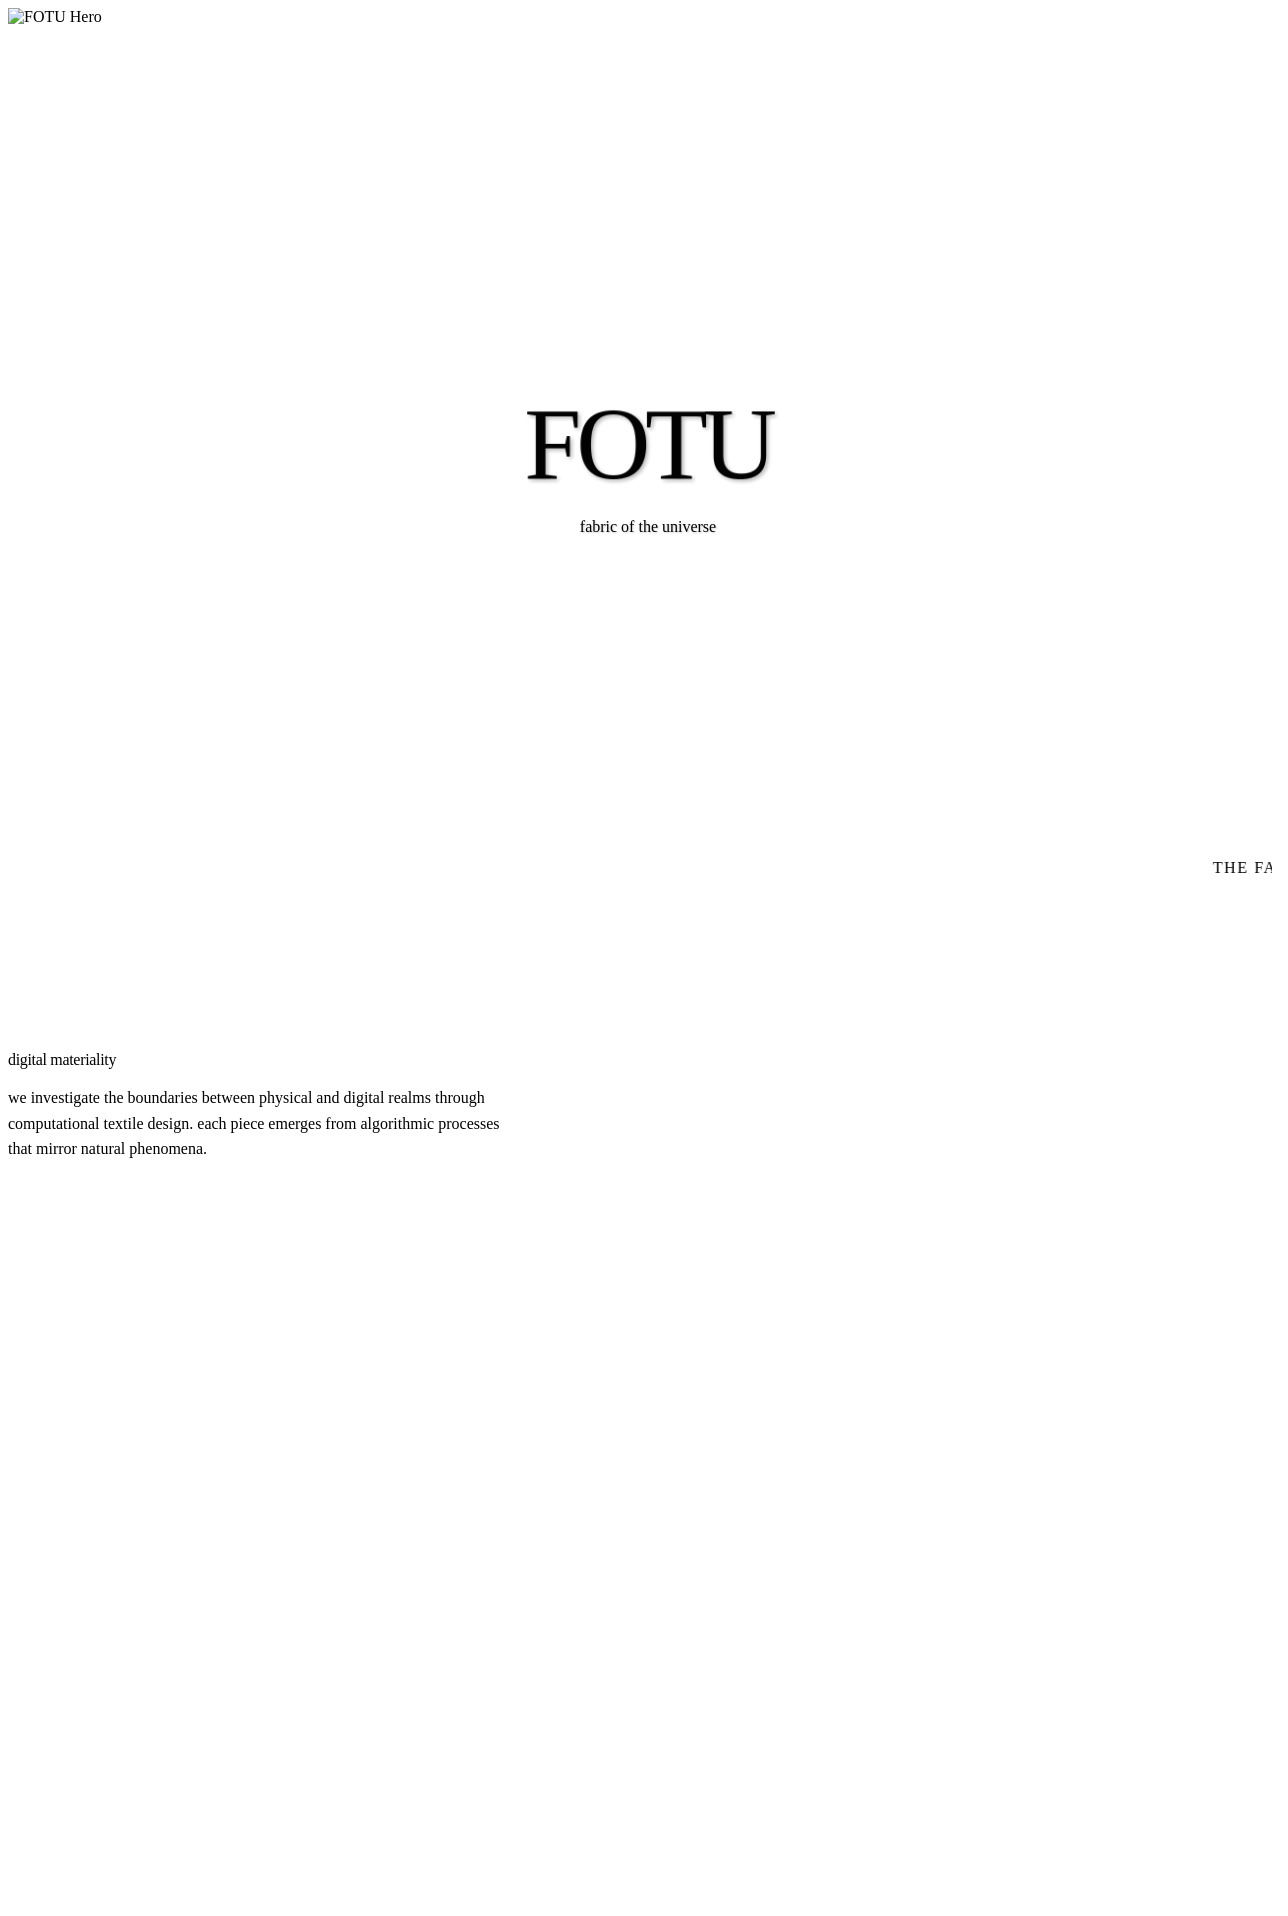
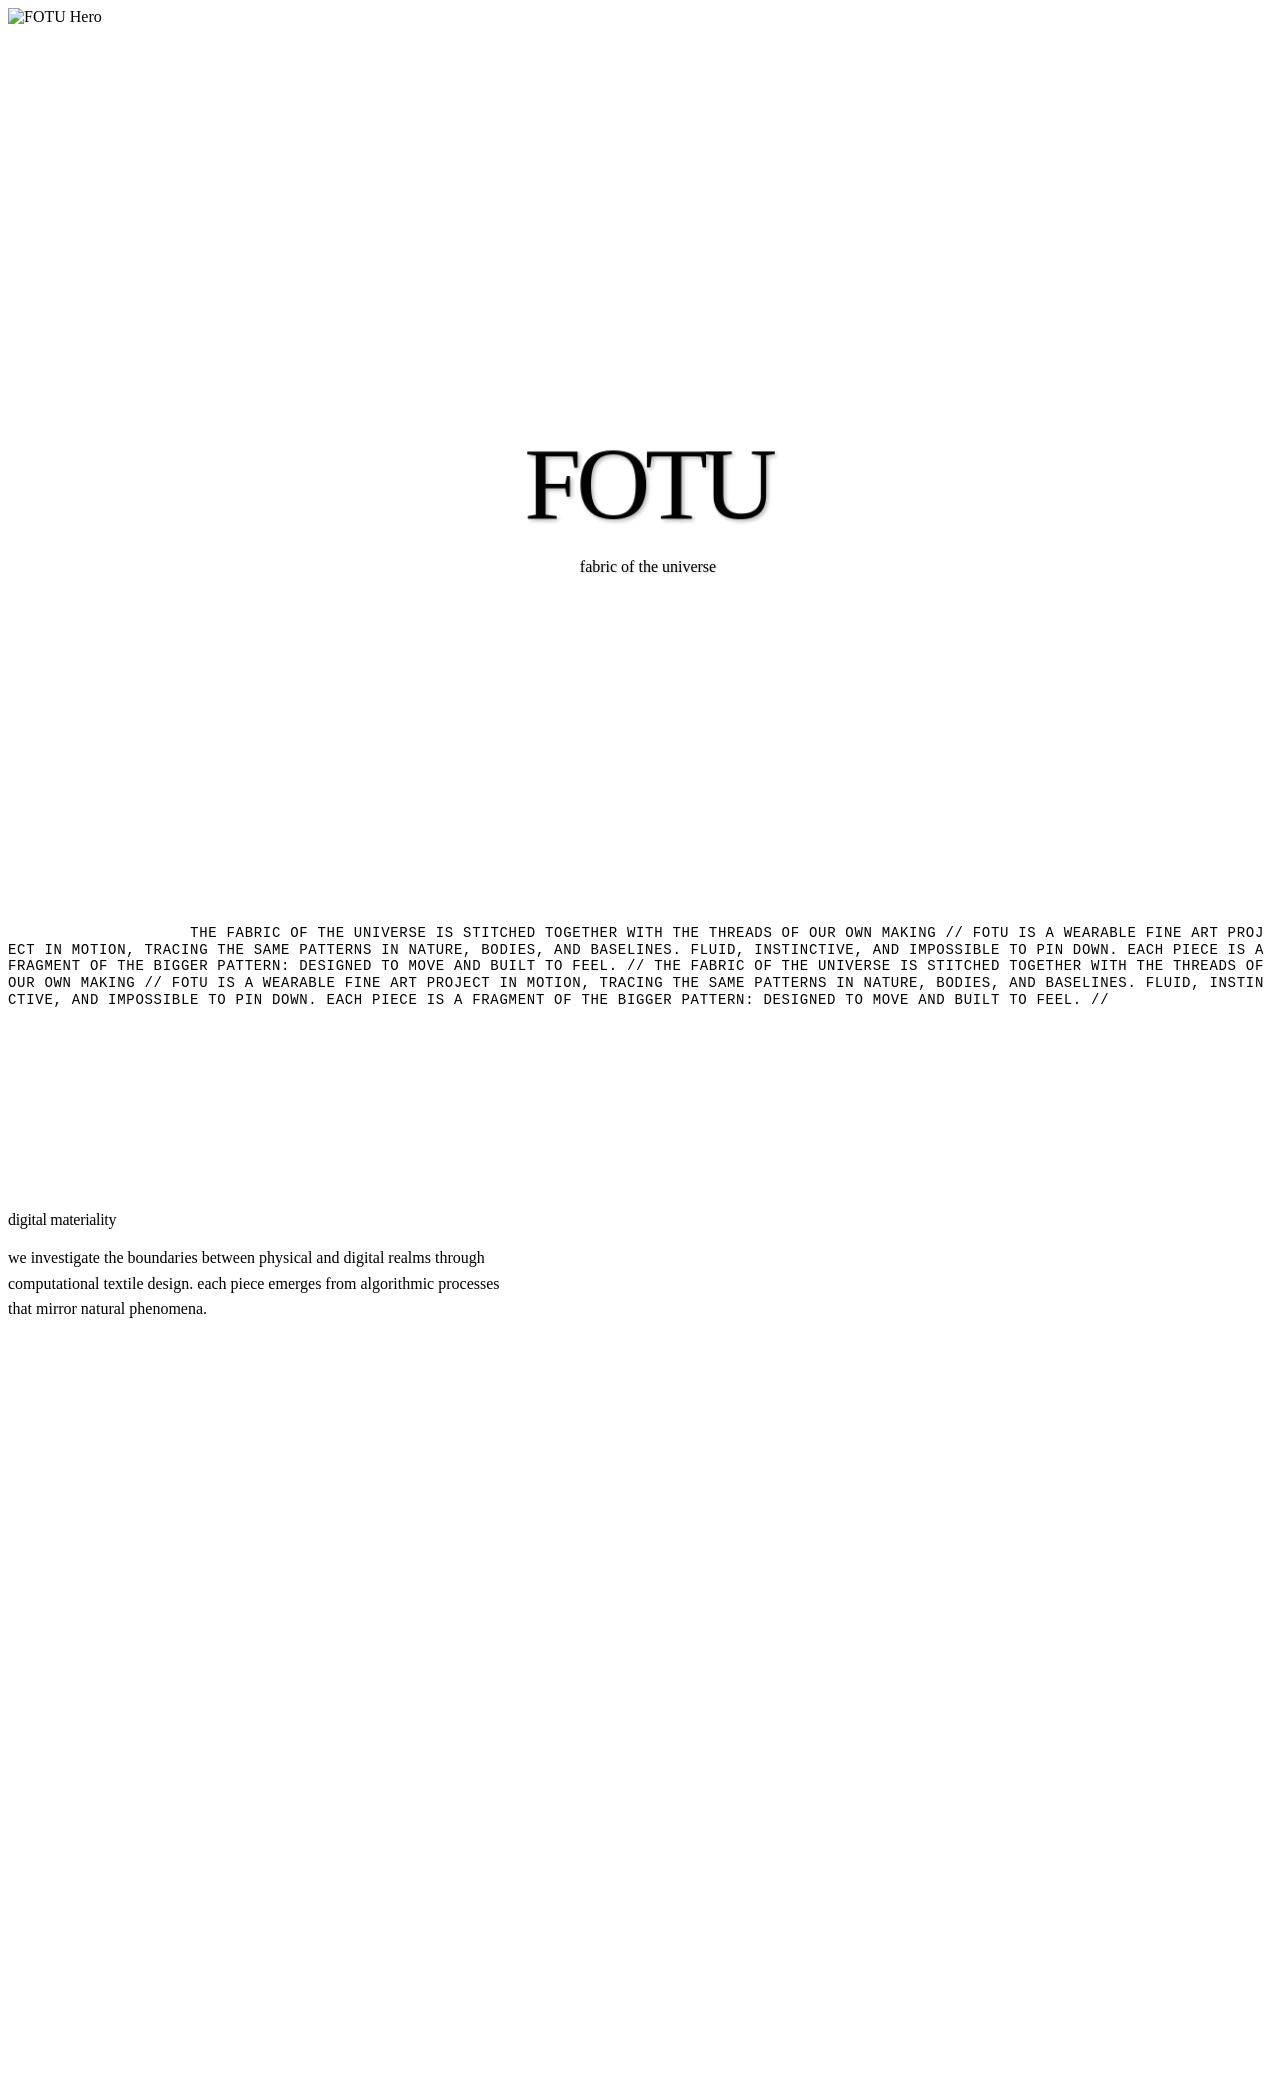

Add particle-based image gallery with living effects and redesigned navigation

--- a/css/home.css
+++ b/css/home.css
@@ -13,10 +13,11 @@ main section {
 /* Hero Fullscreen Section */
 .hero-fullscreen {
     position: relative;
-    height: calc(100vh - 80px);
+    height: 100vh;
     width: 100vw;
     overflow: hidden;
     margin-bottom: 0;
+    margin-top: 0;
 }
 
 .hero-image {
@@ -26,24 +27,21 @@ main section {
     width: 100%;
     height: 100%;
     z-index: 1;
+    /* Ensure proper stacking context for ::before overlay */
+    isolation: isolate;
 }
 
-.hero-background {
+.morph-gallery-canvas {
+    position: absolute;
+    top: 0;
+    left: 0;
     width: 100%;
     height: 100%;
-    object-fit: contain;
-    object-position: center;
-    display: block;
-    transition: filter 0.3s ease;
+    z-index: 1;
+    background: #f5f5f5;
 }
 
-.hero-image:hover .hero-background {
-    filter: blur(0.5px) contrast(1.1) saturate(0.9);
-}
-
-.hero-image.deconstructing .hero-background {
-    filter: blur(1px) contrast(1.2) saturate(0.8) brightness(1.05);
-}
+/* No CSS overlay needed - loading animation is on canvas */
 
 .fabric-deconstruction-canvas {
     position: absolute;
@@ -80,12 +78,12 @@ main section {
 
 /* Hanging Letters */
 .hero-overlay h1.hanging-mode {
-    opacity: 0 !important;
+    visibility: hidden !important;
     pointer-events: none;
 }
 
 .hanging-letter {
-    position: fixed;
+    position: absolute;
     top: 0;
     font-size: inherit;
     font-weight: inherit;
@@ -114,7 +112,7 @@ main section {
 }
 
 .hanging-thread {
-    position: fixed;
+    position: absolute;
     top: 0;
     left: 50%;
     width: 2px;
@@ -132,16 +130,16 @@ main section {
 
 @keyframes hangingSwing {
     0%, 100% {
-        transform: rotate(0deg) translateY(0px);
+        transform: translateX(-50%) rotate(0deg) translateY(0px);
     }
     25% {
-        transform: rotate(3deg) translateY(8px) scale(1.02);
+        transform: translateX(-50%) rotate(3deg) translateY(8px) scale(1.02);
     }
     50% {
-        transform: rotate(0deg) translateY(5px);
+        transform: translateX(-50%) rotate(0deg) translateY(5px);
     }
     75% {
-        transform: rotate(-2deg) translateY(6px) scale(0.98);
+        transform: translateX(-50%) rotate(-2deg) translateY(6px) scale(0.98);
     }
 }
 
@@ -211,44 +209,110 @@ main section {
     letter-spacing: 0.1em;
 }
 
-/* Scrolling Banner */
+/* Hero Typewriter Overlay */
+.hero-typewriter-left,
+.hero-typewriter-right {
+    position: absolute;
+    top: 0;
+    bottom: 0;
+    width: 200px;
+    height: 100%;
+    background-color: var(--bg-light);
+    color: rgba(60, 60, 60, 0.7);
+    z-index: 5;
+    padding: var(--spacing-sm);
+    font-family: 'Courier New', monospace;
+    font-size: 12px;
+    font-weight: 400;
+    text-transform: uppercase;
+    letter-spacing: 0.05em;
+    line-height: 1.1;
+    white-space: pre-wrap;
+    word-break: break-all;
+    overflow: hidden;
+}
+
+.hero-typewriter-left {
+    left: 0;
+    border-right: 1px solid var(--border-color);
+}
+
+.hero-typewriter-right {
+    right: 0;
+    border-left: 1px solid var(--border-color);
+}
+
+.hero-typewriter-left strong,
+.hero-typewriter-right strong {
+    color: rgba(50, 50, 50, 0.8);
+    font-weight: 500;
+}
+
+/* Typewriter nav styles are now in main.css for all pages */
+
+/* Typewriter Banner */
 .scrolling-banner {
     background-color: var(--bg-light);
     color: var(--text-dark);
-    padding: var(--spacing-lg) 0;
+    padding: 0;
     overflow: hidden;
     position: relative;
     border-bottom: 1px solid var(--border-color);
     margin-top: 0;
-    height: 80px;
+    min-height: 160px;
     display: flex;
-    align-items: center;
+    align-items: flex-start;
 }
 
 .banner-container {
     width: 100%;
-    overflow: hidden;
+    height: 100%;
     position: relative;
+    padding: var(--spacing-sm) var(--spacing-md) var(--spacing-xs) var(--spacing-md);
 }
 
 .banner-text {
-    display: inline-block;
-    font-size: var(--font-size-sm);
-    font-weight: 300;
+    font-family: 'Courier New', monospace;
+    font-size: 14px;
+    font-weight: 400;
     text-transform: uppercase;
-    letter-spacing: 0.1em;
-    white-space: nowrap;
-    will-change: transform;
-    animation: scroll-horizontal 50s linear infinite;
-    padding-left: 100vw;
+    letter-spacing: 0.05em;
+    line-height: 1.2;
+    white-space: pre-wrap;
+    word-break: break-all;
+    backface-visibility: hidden;
+    transform: translateZ(0);
+    -webkit-font-smoothing: subpixel-antialiased;
+    width: 100%;
+    position: relative;
 }
 
-@keyframes scroll-horizontal {
-    0% {
-        transform: translateX(0);
+/* Sewing Machine Cursor */
+.sewing-cursor {
+    position: absolute;
+    width: 2px;
+    height: 16px;
+    background-color: var(--text-dark);
+    animation: sewingMachine 0.8s ease-in-out infinite;
+    z-index: 10;
+}
+
+@keyframes sewingMachine {
+    0%, 100% {
+        transform: translateY(0px) scaleY(1);
+        opacity: 1;
     }
-    100% {
-        transform: translateX(-100%);
+    25% {
+        transform: translateY(-3px) scaleY(0.8);
+        opacity: 0.8;
+    }
+    50% {
+        transform: translateY(0px) scaleY(1.1);
+        opacity: 1;
+    }
+    75% {
+        transform: translateY(2px) scaleY(0.9);
+        opacity: 0.9;
     }
 }
 
@@ -459,8 +523,19 @@ main section {
     }
 }
 
+/* Mobile nav styles are now in main.css for all pages */
+
 /* Responsive Design */
 @media (max-width: 768px) {
+    .mobile-nav-toggle {
+        display: block;
+    }
+
+    .hero-typewriter-left,
+    .hero-typewriter-right {
+        display: none;
+    }
+    
     .hero-overlay h1 {
         font-size: clamp(2rem, 12vw, 4rem);
     }
@@ -477,7 +552,7 @@ main section {
     }
     
     .hero-fullscreen {
-        height: calc(100vh - 60px);
+        height: 100vh;
     }
     
     .scrolling-banner {
@@ -487,7 +562,7 @@ main section {
     
     .banner-text {
         font-size: var(--font-size-xs);
-        animation: scroll-horizontal 40s linear infinite;
+        animation: scroll-horizontal 60s linear infinite;
     }
     
     .concept-content {
